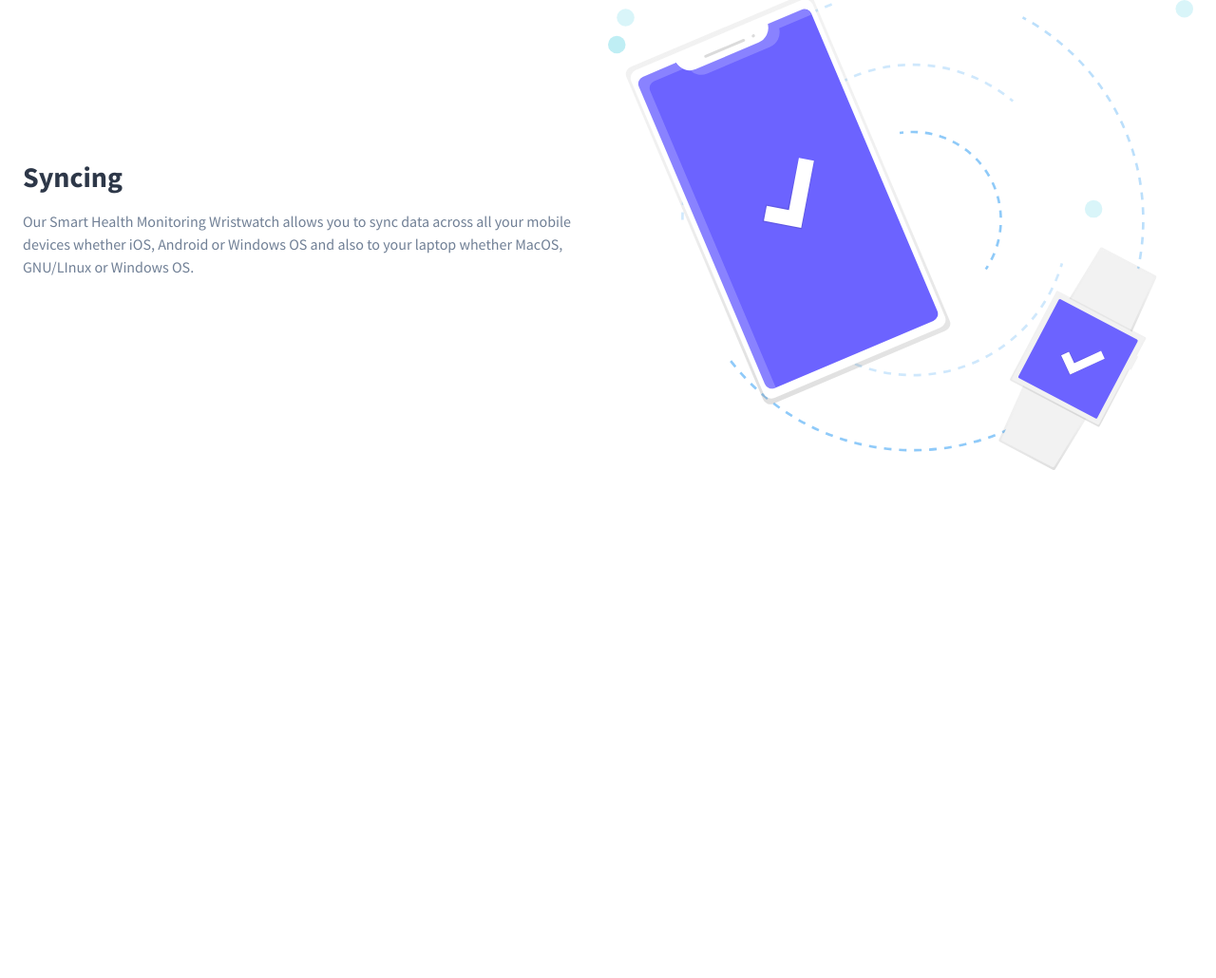
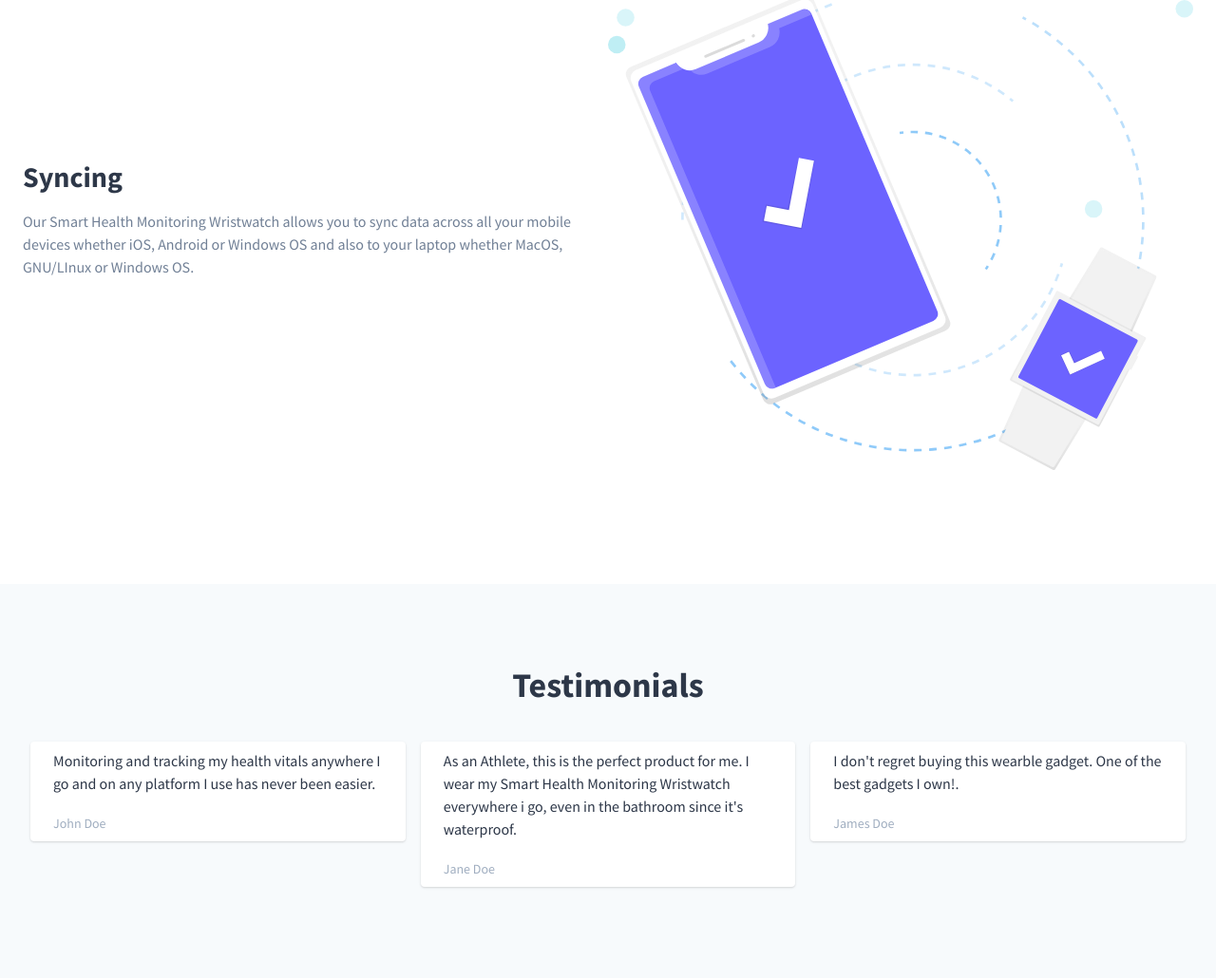
Before and after one commit to samuelematias/tailwind-landing-page, a plain HTML site: page index.html in a window 1280 px wide. Shown: the part 1589-2619 px from the top of the page at 95% size. Before the commit the page ends 2204 px from the top, so only its background shows below. Drawn offline with nearby package versions, Linux system fonts and the light colour scheme.

Commit message:
Implementing Testimonials

```diff
--- a/index.html
+++ b/index.html
@@ -122,5 +122,49 @@
 				</div>
 			</div>
 		</section>
+		<!-- Testimonials -->
+		<section class="bg-gray-100">
+			<div class="container mx-auto px-6 py-20">
+				<h2 class="text-4xl font-bold text-center text-gray-800 mb-8">
+					Testimonials
+				</h2>
+				<div class="flex flex-wrap">
+					<div class="w-full md:w-1/3 px-2 mb-4">
+						<div class="bg-white rounded shadow py-2">
+							<p class="text-gray-800 text-base px-6 mb-5">
+								Monitoring and tracking my health vitals anywhere I go and on
+								any platform I use has never been easier.
+							</p>
+							<p class="text-gray-500 text-xs md:text-sm px-6">
+								John Doe
+							</p>
+						</div>
+					</div>
+					<div class="w-full md:w-1/3 px-2 mb-4">
+						<div class="bg-white rounded shadow py-2">
+							<p class="text-gray-800 text-base px-6 mb-5">
+								As an Athlete, this is the perfect product for me. I wear my
+								Smart Health Monitoring Wristwatch everywhere i go, even in the
+								bathroom since it's waterproof.
+							</p>
+							<p class="text-gray-500 text-xs md:text-sm px-6">
+								Jane Doe
+							</p>
+						</div>
+					</div>
+					<div class="w-full md:w-1/3 px-2 mb-4">
+						<div class="bg-white rounded shadow py-2">
+							<p class="text-gray-800 text-base px-6 mb-5">
+								I don't regret buying this wearble gadget. One of the best
+								gadgets I own!.
+							</p>
+							<p class="text-gray-500 text-xs md:text-sm px-6">
+								James Doe
+							</p>
+						</div>
+					</div>
+				</div>
+			</div>
+		</section>
 	</body>
 </html>
```
